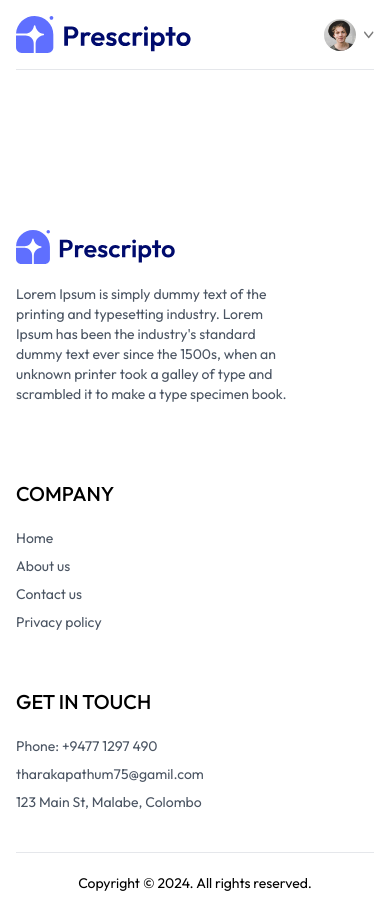
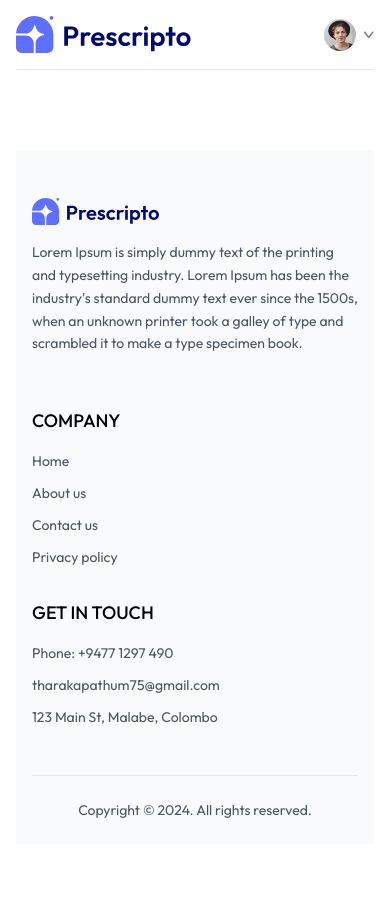
Before and after one commit to Pathum-Tharaka/Doctor_Appointment_Site, a React (Vite) app in the folder FrontEnd/: page /appointment/1 in a window 390 px wide. After the commit the page ends 844 px from the top, so only its background shows below. Built offline with nearby package versions, Linux system fonts and the light colour scheme.

Commit message:
Update Footer.jsx

```diff
--- a/FrontEnd/src/components/Footer.jsx
+++ b/FrontEnd/src/components/Footer.jsx
@@ -3,42 +3,82 @@ import { assets } from '../assets/assets_frontend/assets';
 
 const Footer = () => {
   return (
-    <div className='md:mx-10'>
-        <div className='flex flex-col sm:grid grid-cols-[3fr_1fr_1fr] gap-14 my-10 mt-40 text-sm'>
+    <footer className="bg-gray-50 mt-20">
+      <div className="max-w-7xl mx-auto px-4 md:px-10">
+        <div className="flex flex-col sm:grid grid-cols-[3fr_1fr_1fr] gap-8 md:gap-14 py-12">
           {/* left side */}
-            <div>
-                <img className="w-40 mb-5" src={assets.logo} alt="" />
-                <p className='text-gray-600 mb-5 w-[80%]'>Lorem Ipsum is simply dummy text of the printing and typesetting industry. Lorem Ipsum has been the industry's standard dummy text ever since the 1500s, when an unknown printer took a galley of type and scrambled it to make a type specimen book.</p>
+          <div className="animate-[fadeIn_0.6s_ease-in]">
+            <img className="w-32 md:w-40 mb-4" src={assets.logo} alt="Logo" />
+            <p className="text-gray-600 mb-5 max-w-xl text-sm leading-relaxed">
+              Lorem Ipsum is simply dummy text of the printing and typesetting industry.
+              Lorem Ipsum has been the industry's standard dummy text ever since the 1500s,
+              when an unknown printer took a galley of type and scrambled it to make a type
+              specimen book.
+            </p>
           </div>
 
           {/* center side */}
-            <div>
-                <p className='text-xl font-medium mb-5'>COMPANY</p>
-                <ul className='flex flex-col gap-2 text-gray-600'>
-                    <li>Home</li>
-                    <li>About us</li>
-                    <li>Contact us</li>
-                    <li>Privacy policy</li>
+          <div className="animate-[fadeIn_0.6s_ease-in_0.2s]">
+            <p className="text-lg md:text-xl font-medium mb-4">COMPANY</p>
+            <ul className="flex flex-col gap-3 text-gray-600 text-sm">
+              <li className="hover:text-primary cursor-pointer transition-colors">
+                Home
+              </li>
+              <li className="hover:text-primary cursor-pointer transition-colors">
+                About us
+              </li>
+              <li className="hover:text-primary cursor-pointer transition-colors">
+                Contact us
+              </li>
+              <li className="hover:text-primary cursor-pointer transition-colors">
+                Privacy policy
+              </li>
             </ul>
           </div>
 
           {/* right side */}
-            <div>
-                <p className='text-xl font-medium mb-5'>GET IN TOUCH</p>
-                <ul className='flex flex-col gap-2 text-gray-600'>
-                    <li>Phone: +9477 1297 490</li>
-                    <li>tharakapathum75@gamil.com</li>
-                    <li>123 Main St, Malabe, Colombo</li>
+          <div className="animate-[fadeIn_0.6s_ease-in_0.4s]">
+            <p className="text-lg md:text-xl font-medium mb-4">GET IN TOUCH</p>
+            <ul className="flex flex-col gap-3 text-gray-600 text-sm">
+              <li className="hover:text-primary cursor-pointer transition-colors">
+                Phone: +9477 1297 490
+              </li>
+              <li className="hover:text-primary cursor-pointer transition-colors">
+                tharakapathum75@gmail.com
+              </li>
+              <li className="hover:text-primary cursor-pointer transition-colors">
+                123 Main St, Malabe, Colombo
+              </li>
             </ul>
           </div>
         </div>
+
         {/* copyright */}
         <div>
-        <hr/>
-        <p className="py-5 text-sm text-center">Copyright © 2024. All rights reserved.</p>
+          <hr className="border-gray-200" />
+          <p className="py-6 text-sm text-center text-gray-600">
+            Copyright © 2024. All rights reserved.
+          </p>
         </div>
       </div>
+    </footer>
   )
 }
 
-export default Footer
+// Add these keyframes to your global CSS file
+const style = document.createElement('style');
+style.textContent = `
+  @keyframes fadeIn {
+    from {
+      opacity: 0;
+      transform: translateY(10px);
+    }
+    to {
+      opacity: 1;
+      transform: translateY(0);
+    }
+  }
+`;
+document.head.appendChild(style);
+
+export default Footer;
```
Lines whose indentation alone changed are shown as unchanged.
